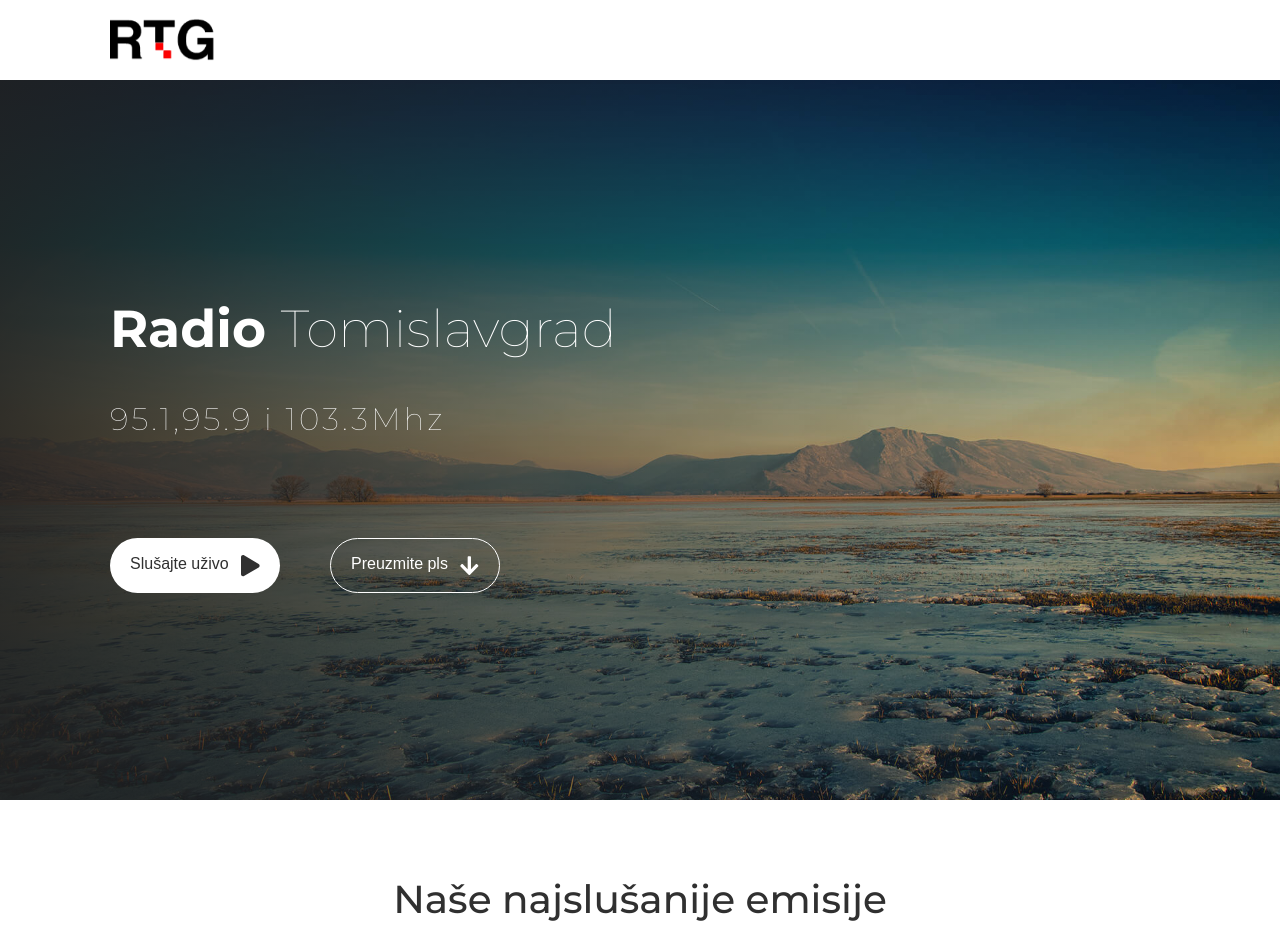
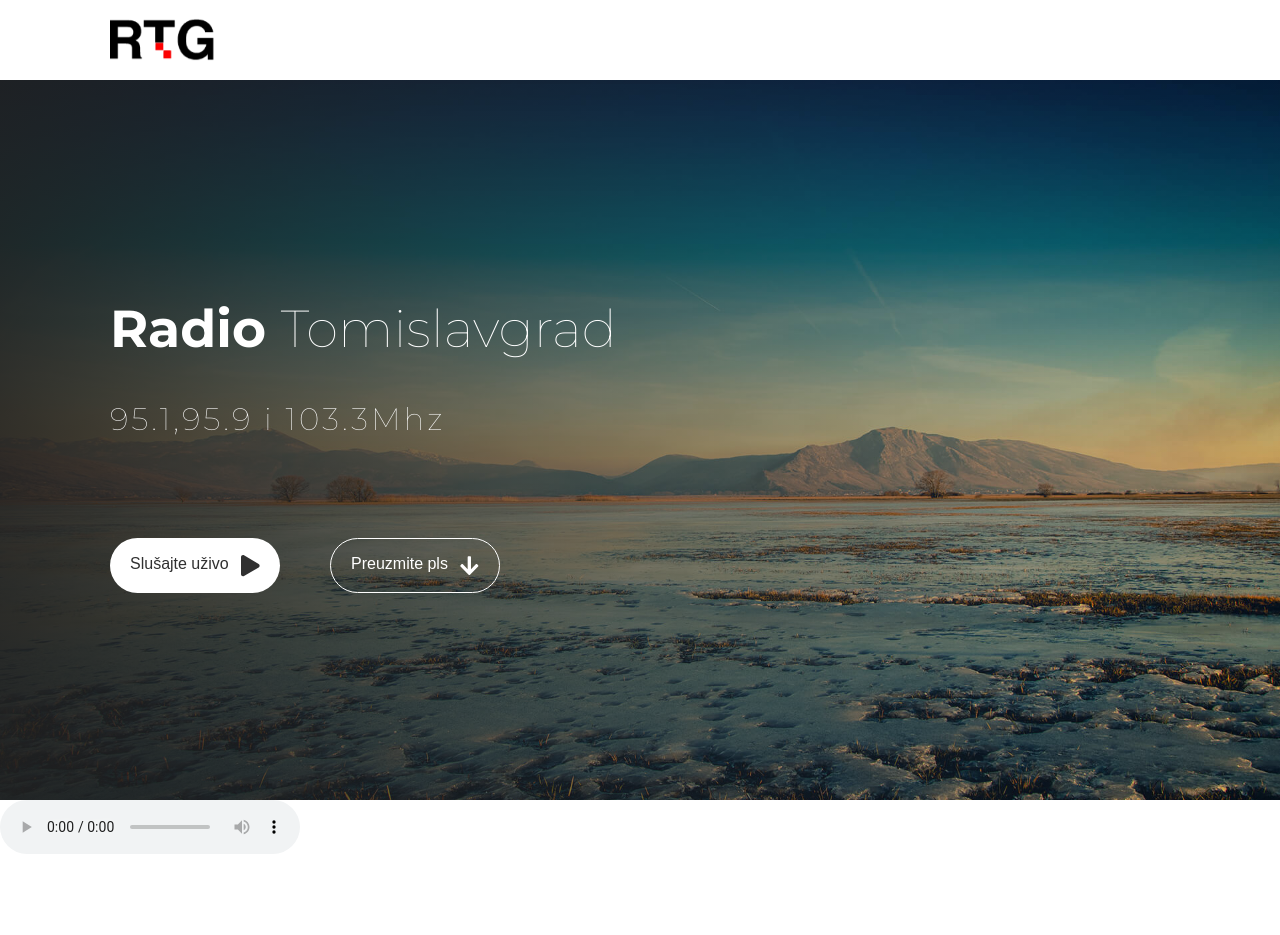
Before and after one commit to MilicTG/radio-tg, a React (Create React App) app: page / in a window 1280 px wide. Shown: the top 935 px of the page. Built offline with nearby package versions, Linux system fonts and the light colour scheme.

Commit message:
test five

```diff
--- a/src/pages/indexPage/index.page.jsx
+++ b/src/pages/indexPage/index.page.jsx
@@ -46,7 +46,7 @@ export default class IndexPage extends Component {
 
    componentDidMount() {
       this.setHeaderBackground();
-      console.log('test 4');
+      console.log('test 5');
    }
 
    componentWillUnmount() {
@@ -102,6 +102,9 @@ export default class IndexPage extends Component {
                />
                <DownloadBtn key='3' text='Preuzmite pls' />
             </Header>
+            <audio controls>
+               <source src='http://163.172.213.155:8038/;' type='audio/mp3' />>
+            </audio>
 
             <SectionTitle
                title='Naše najslušanije emisije'
```
